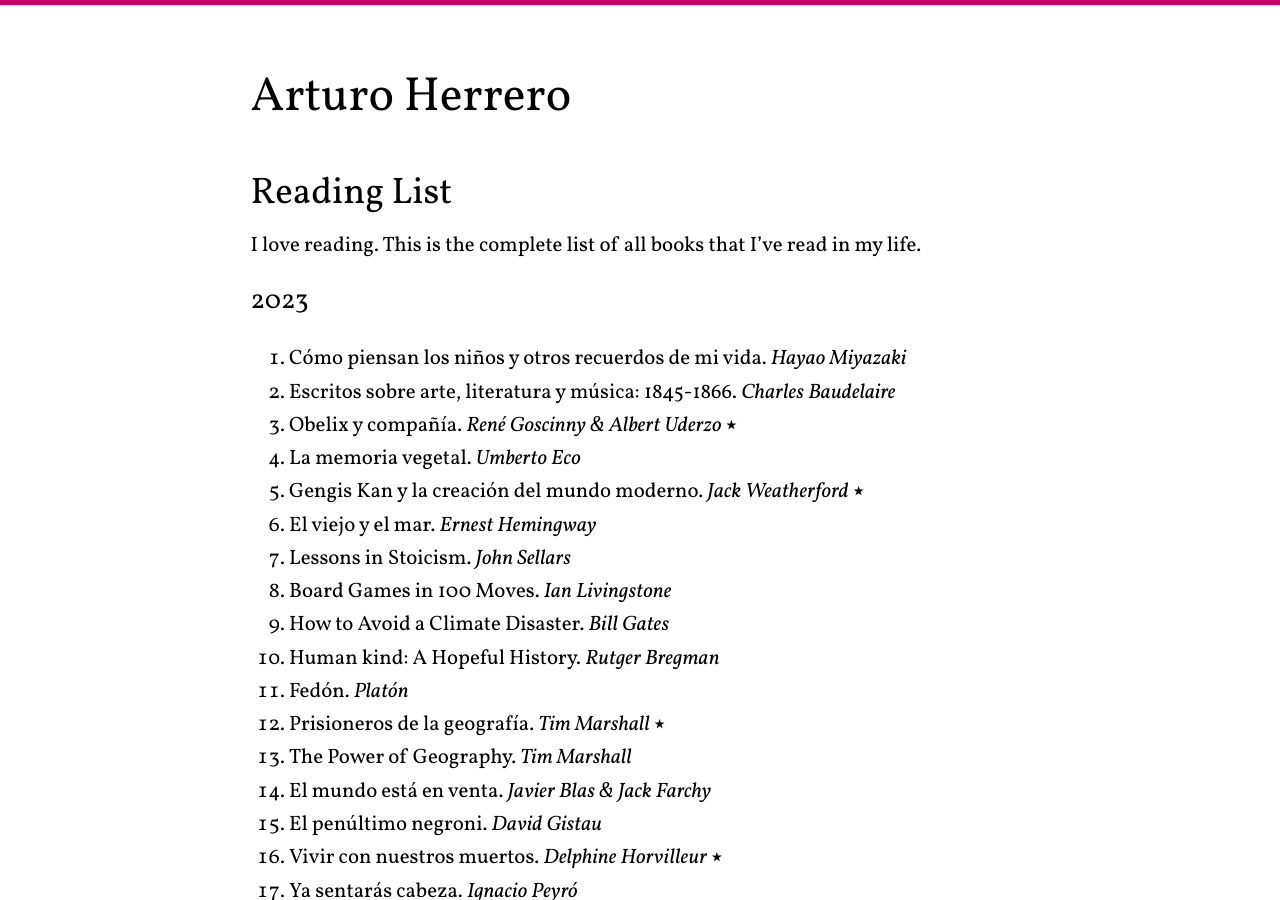
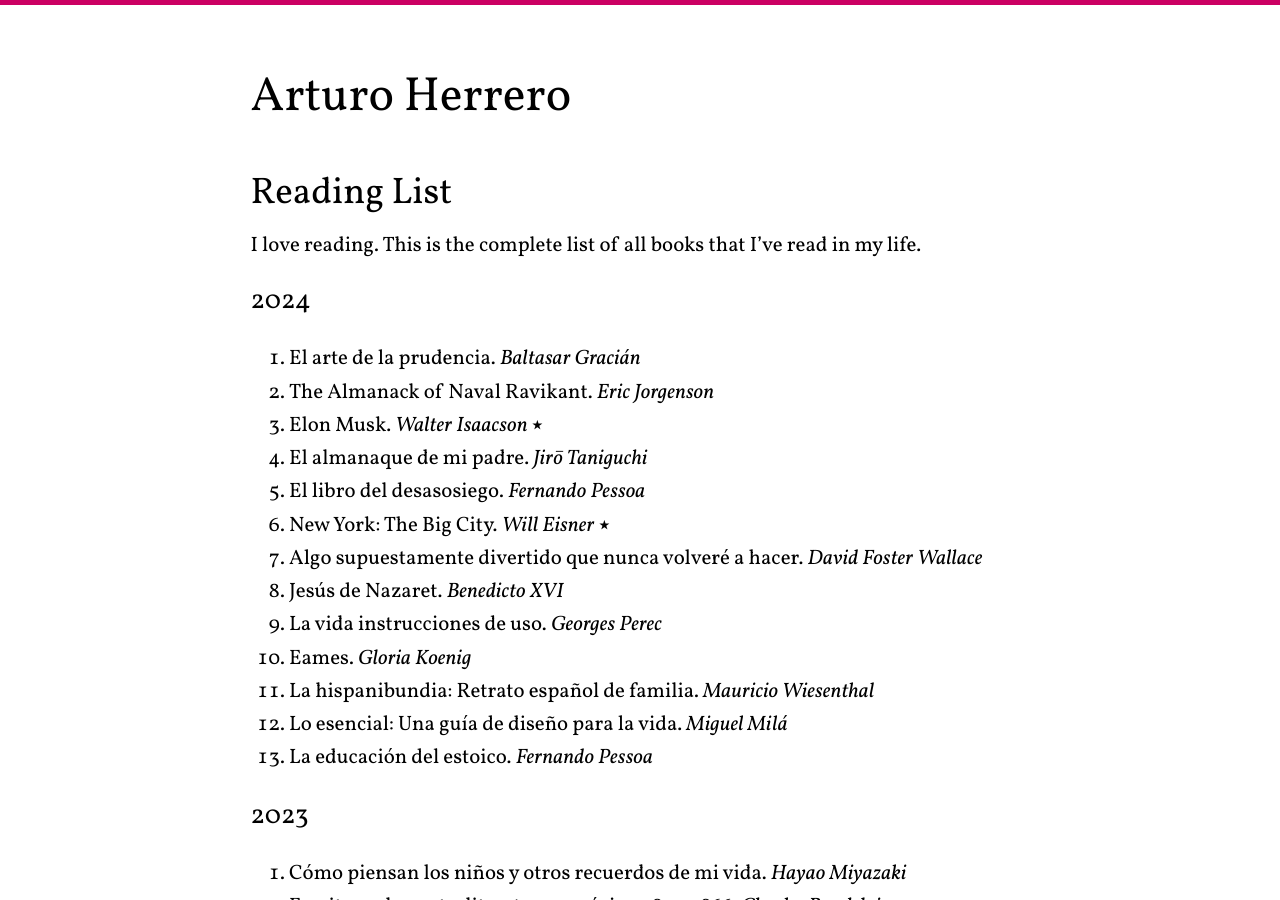
Before and after one commit to arturoherrero/arturoherrero.com, a Jekyll site: the page built from pages/books.md, in a window 1280 px wide and 900 px high. Built offline with Jekyll 4.4.1, drawn with Linux system fonts in a browser that asks for light colours; some of the changed text lies outside the part shown.

Commit message:
Update lists

```diff
--- a/pages/books.md
+++ b/pages/books.md
@@ -8,6 +8,22 @@
 ## {{ page.title }}
 
 I love reading. This is the complete list of all books that I've read in my life.
+
+### 2024
+1. El arte de la prudencia. *Baltasar Gracián*
+2. The Almanack of Naval Ravikant. *Eric Jorgenson*
+3. Elon Musk. *Walter Isaacson* ⭑
+4. El almanaque de mi padre. *Jirō Taniguchi*
+5. El libro del desasosiego. *Fernando Pessoa*
+6. New York: The Big City. *Will Eisner* ⭑
+7. Algo supuestamente divertido que nunca volveré a hacer. *David Foster Wallace*
+8. Jesús de Nazaret. *Benedicto XVI*
+9. La vida instrucciones de uso. *Georges Perec*
+10. Eames. *Gloria Koenig*
+11. La hispanibundia: Retrato español de familia. *Mauricio Wiesenthal*
+12. Lo esencial: Una guía de diseño para la vida. *Miguel Milá*
+13. La educación del estoico. *Fernando Pessoa*
+
 
 ### 2023
 1. Cómo piensan los niños y otros recuerdos de mi vida. *Hayao Miyazaki*
@@ -84,6 +100,7 @@
 72. Now, Discover Your Strengths. *Marcus Buckingham, Donald O. Clifton*
 73. Historias extraordinarias. *Roald Dahl*
 74. Rest: Why You Get More Done When You Work Less. *Alex Soojung-Kim Pang*
+75. Carta a mi mujer. *Francisco Umbral*
 
 
 ### 2022
```
Also changed, not shown: pages/directors.md (+4 -0 lines), pages/games.md (+5 -0 lines), pages/movies.md (+1 -0 lines).
